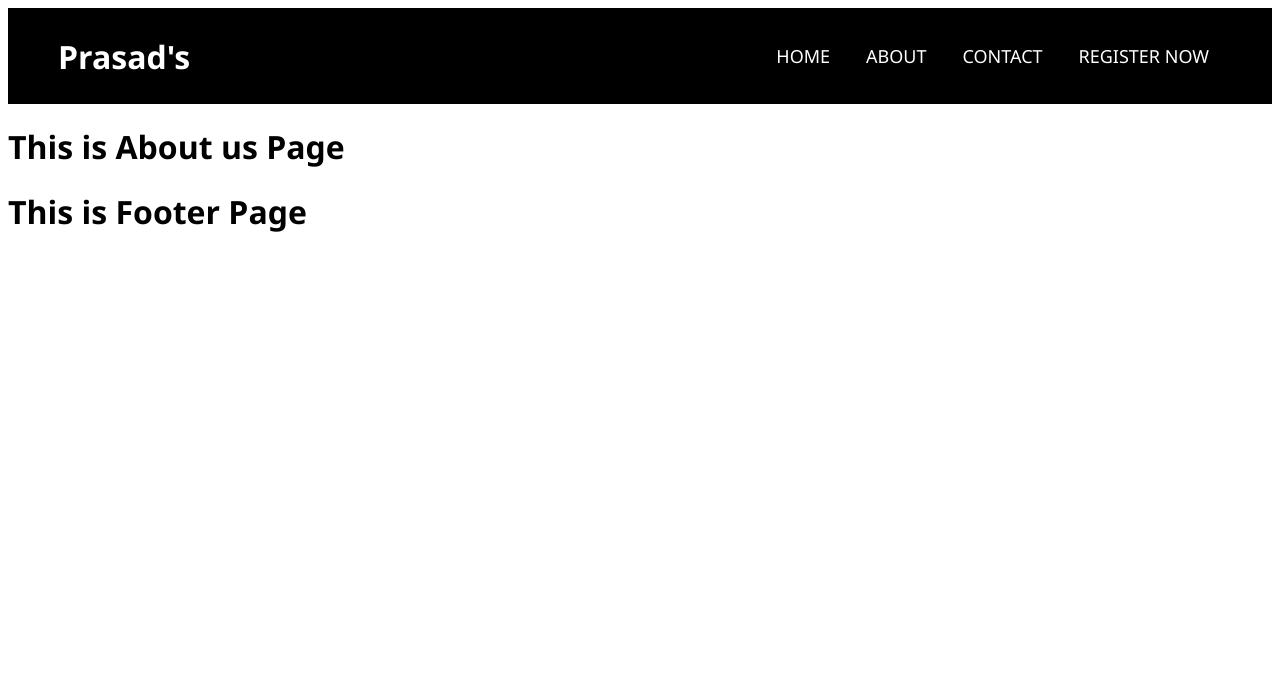
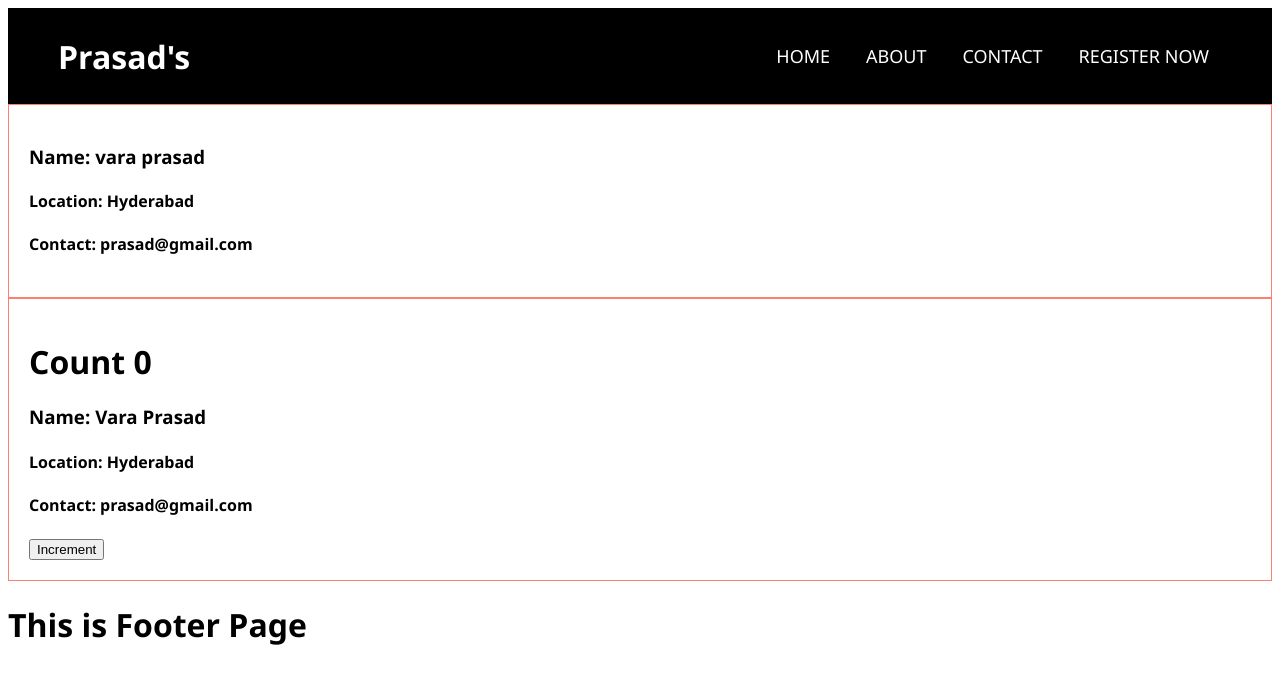
Before and after one commit to varaprasad5281/food-delivery-project, a React (Create React App) app: page /about in a window 1280 px wide. Shown: the top 684 px of the page. Built offline with nearby package versions, Linux system fonts and the light colour scheme.

Commit message:
new Changes

```diff
--- a/src/App.css
+++ b/src/App.css
@@ -115,3 +115,8 @@ h2.offer{
   height:100%;
   color: black;
 }
+
+.user-card{
+  padding: 20px;
+  border: 1px solid salmon;
+}
--- a/src/components/About.js
+++ b/src/components/About.js
@@ -1,6 +1,11 @@
+import User from "./User";
+import UserClass from "./UserClass";
 const About=()=>{
     return (
-        <h1>This is About us Page</h1>
+        <div>
+            <User name="vara prasad"/>
+            <UserClass name="Vara Prasad"/>
+        </div>
     )
 }
 export default About;
--- a/src/components/Body.js
+++ b/src/components/Body.js
@@ -22,7 +22,7 @@ const Body = () => {
 
     async function getRestaurant() {
         try {
-            const response = await fetch("https://www.swiggy.com/dapi/restaurants/list/v5?lat=17.37240&lng=78.43780&page_type=DESKTOP_WEB_LISTING");
+            const response = await fetch("https://www.swiggy.com/dapi/restaurants/list/v5?lat=17.4367684&lng=78.40071019999999&page_type=DESKTOP_WEB_LISTING");
             if (!response.ok) {
                 throw new Error("Failed to fetch data");
             }
--- a/src/components/RestaurantMenu.js
+++ b/src/components/RestaurantMenu.js
@@ -17,14 +17,14 @@ const {resId}=useParams()
     },[])
 
     const fetchMenu=async()=>{
-        const data= await fetch("https://www.swiggy.com/dapi/menu/pl?page-type=REGULAR_MENU&complete-menu=true&lat=17.37240&lng=78.43780&restaurantId="+resId)
+        const data= await fetch("https://www.swiggy.com/dapi/menu/pl?page-type=REGULAR_MENU&complete-menu=true&lat=17.4367684&lng=78.40071019999999&restaurantId="+resId)
         const json=await data.json()
         console.log(json)
         setResInfo(json.data)
     }
     if(resInfo===null) return <Shimmer/>;
-    const{name,city,areaName,cuisines,avgRating,costForTwoMessage,availabilityServiceabilityMessage}=resInfo.cards[2].card.card.info;
-    const{itemCards}=resInfo.cards[5].groupedCard.cardGroupMap.REGULAR.cards[2].card.card
+    const{name,city,areaName,cuisines,avgRating,costForTwoMessage,availabilityServiceabilityMessage}=resInfo?.cards[2]?.card?.card?.info;
+    const{itemCards}=resInfo?.cards[5]?.groupedCard?.cardGroupMap?.REGULAR?.cards[2]?.card?.card
     console.log(itemCards)
     return(
         <div>
--- /dev/null
+++ b/src/components/User.js
@@ -0,0 +1,10 @@
+const User=({name})=>{
+    return(
+        <div className="user-card">
+            <h3>Name: {name}</h3>
+            <h4>Location: Hyderabad</h4>
+            <h4>Contact: prasad@gmail.com</h4>
+        </div>
+    )
+}
+export default User;
--- /dev/null
+++ b/src/components/UserClass.js
@@ -0,0 +1,27 @@
+// class based components
+import React from 'react'
+class UserClass extends React.Component{
+    constructor(props){
+        super(props);
+            this.state={
+                count:0
+            }
+    }
+    render(){
+        return(
+            <div className="user-card">
+                <h1>Count {this.state.count}</h1>
+            <h3>Name: {this.props.name}</h3>
+            <h4>Location: Hyderabad</h4>
+            <h4>Contact: prasad@gmail.com</h4>
+            <button onClick={()=>{
+                this.setState({
+                    count:this.state.count+1
+                })
+            }}>Increment</button>
+            </div>
+        )
+    }
+
+}
+export default UserClass;
```
